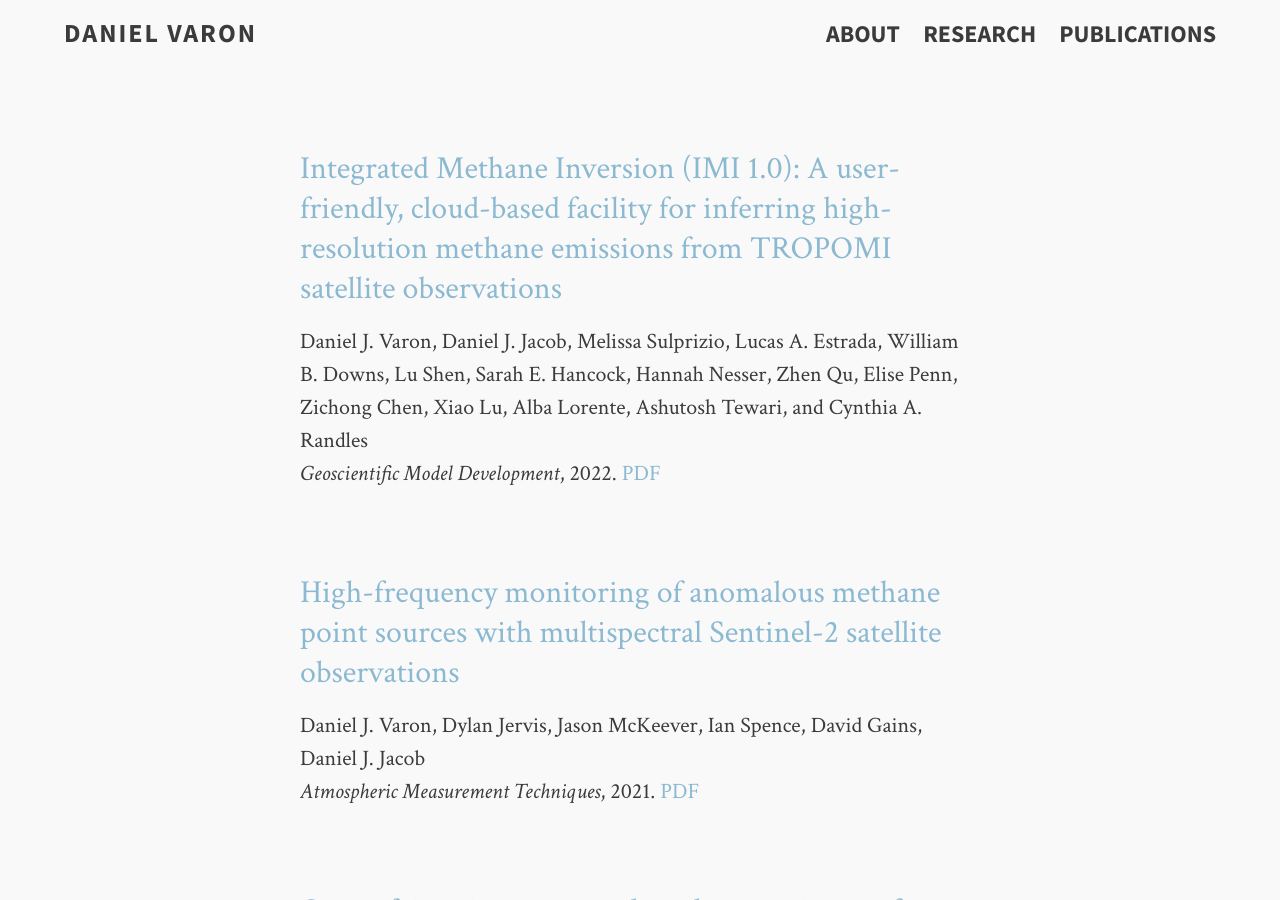
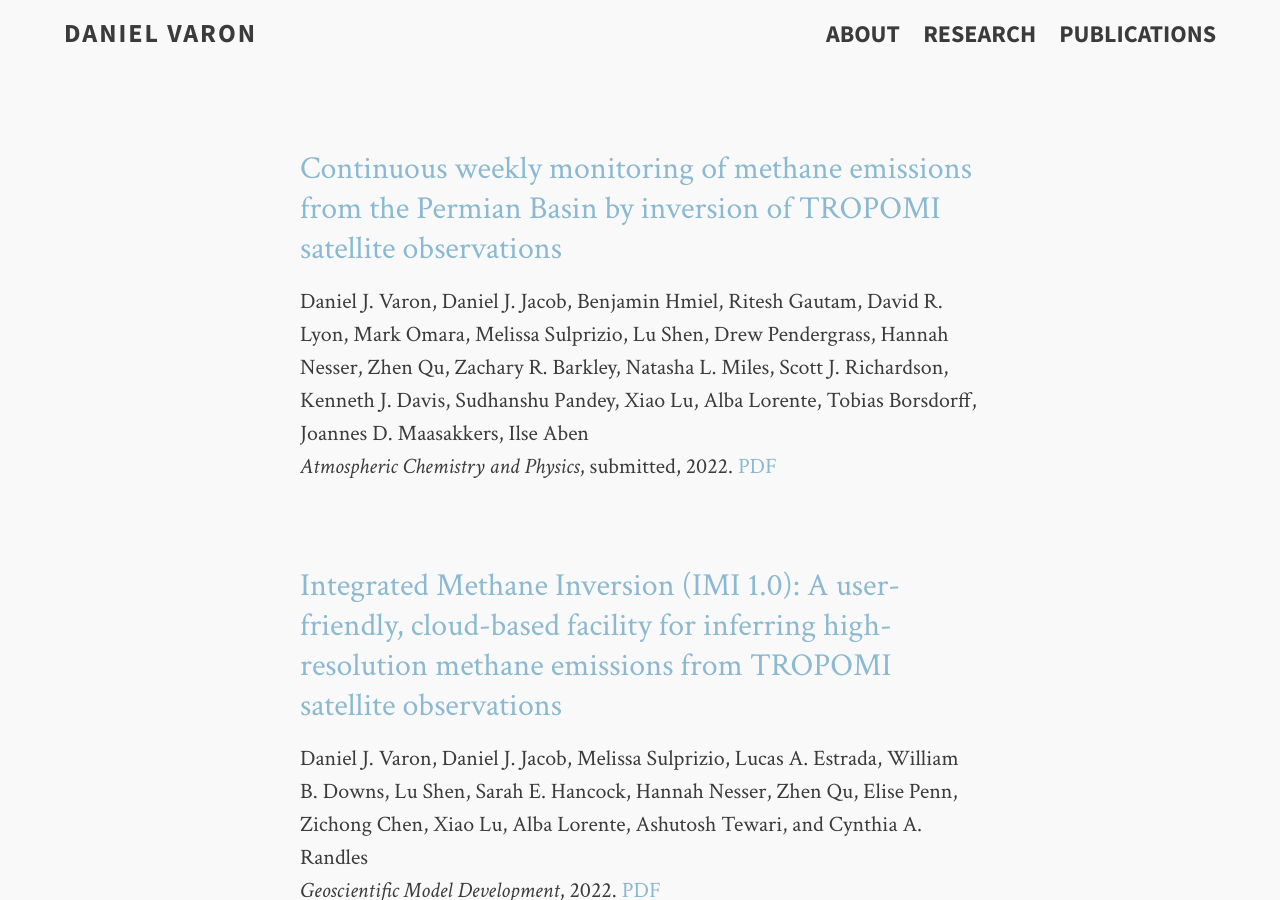
Before and after one commit to djvaron/djvaron.github.io, a Jekyll site: the page built from publications.md, in a window 1280 px wide and 900 px high. Built offline with Jekyll 4.4.1, drawn with Linux system fonts in a browser that asks for light colours.

Commit message:
update publications page with kf permian paper

```diff
--- a/publications.md
+++ b/publications.md
@@ -4,6 +4,14 @@ permalink: /publications/index.html
 title: Publications
 tags: [daniel varon, methane, satellites, climate, research, imi]
 ---
+
+### [Continuous weekly monitoring of methane emissions from the Permian Basin by inversion of TROPOMI satellite observations](https://www.varon.org/papers/varon_permian_kalman_filter_submitted.pdf)
+
+Daniel J. Varon, Daniel J. Jacob, Benjamin Hmiel, Ritesh Gautam, David R. Lyon, Mark Omara, Melissa Sulprizio, Lu Shen, Drew Pendergrass, Hannah Nesser, Zhen Qu, Zachary R. Barkley, Natasha L. Miles, Scott J. Richardson, Kenneth J. Davis, Sudhanshu Pandey, Xiao Lu, Alba
+Lorente, Tobias Borsdorff, Joannes D. Maasakkers, Ilse Aben <br>
+<em>Atmospheric Chemistry and Physics</em>, submitted, 2022. [PDF](https://www.varon.org/papers/varon_permian_kalman_filter_submitted.pdf)
+<br>
+<br>
 
 ### [Integrated Methane Inversion (IMI 1.0): A user-friendly, cloud-based facility for inferring high-resolution methane emissions from TROPOMI satellite observations](https://gmd.copernicus.org/articles/15/5787/2022/gmd-15-5787-2022.html)
 
```
